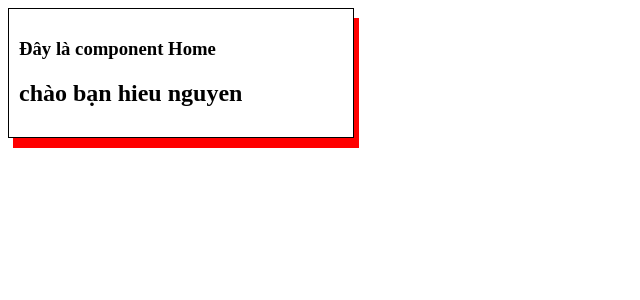
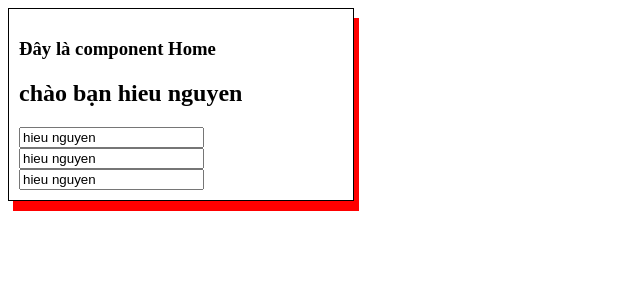
Before and after one commit to Hieu-Nguyen-Minh/angular12, an Angular app: page / in a window 1280 px wide. Shown: the top 300 px of the page, without its empty margins (0-640 px from the left). Built offline with nearby package versions, Linux system fonts and the light colour scheme.

Commit message:
[NMH] kết nối dữ liệu từ component ra HTML thông qua thuộc tính của thẻ

```diff
--- a/src/app/components/home/home.component.html
+++ b/src/app/components/home/home.component.html
@@ -1,4 +1,9 @@
 <div class="test">
   <h3>Đây là component Home</h3>
   <h2>chào bạn {{ name }}</h2>
+  <input type="text" value="{{ name }}" />
+  <br />
+  <input [value]="name" title="đây là title {{ name }}" />
+  <br />
+  <input [value]="name" [title]="'đây là title ' + name" />
 </div>
--- a/src/app/components/home/home.component.ts
+++ b/src/app/components/home/home.component.ts
@@ -7,7 +7,7 @@ import { Component, OnInit } from '@angular/core';
 })
 export class HomeComponent implements OnInit {
   public name = 'hieu nguyen'; // đẩy data từ component ra HTML hay còn gọi là databinding value 1 chiều
-
+  // đẩy data từ component ra thẻ HTML thông qua thuộc tính của thẻ
   constructor() {}
 
   ngOnInit(): void {}
```
